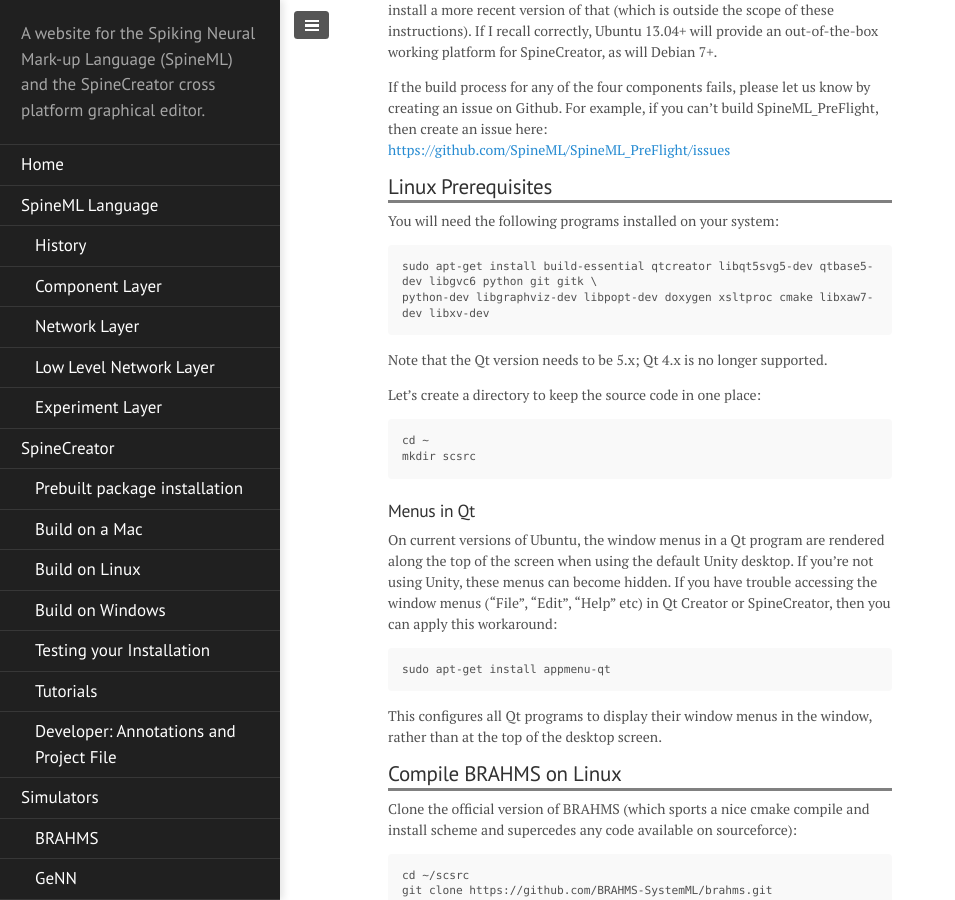
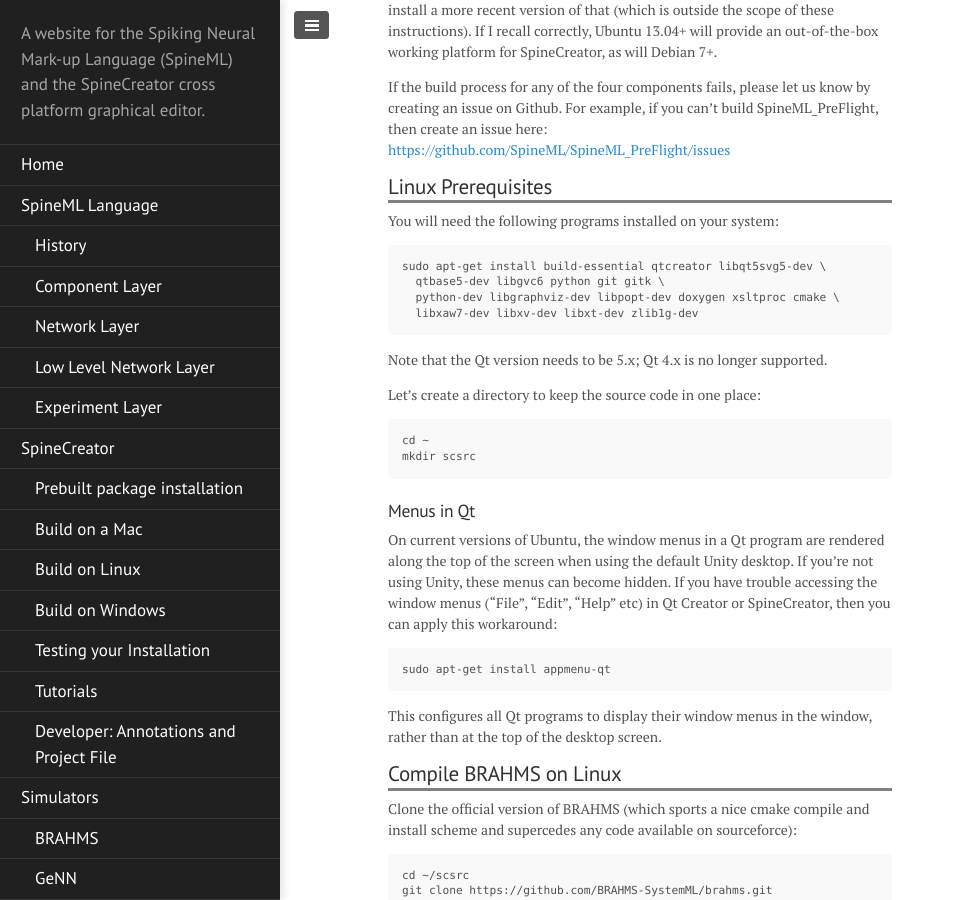
Before and after one commit to SpineML/spineml.github.io, a Jekyll site: the page built from spinecreator/sourcelin/index.md, in a window 1280 px wide and 900 px high, scrolled down 495 px. Shown: the whole window, without its empty margins (0-955 px from the left). Built offline with Jekyll 4.4.1, drawn with Linux system fonts in a browser that asks for light colours; nearby versions of some CDN libraries; library files that are not in the unit come from our copies.

Commit message:
A couple of extra libs that need to be installed

````diff
--- a/spinecreator/sourcelin/index.md
+++ b/spinecreator/sourcelin/index.md
@@ -42,8 +42,10 @@
 You will need the following programs installed on your system:
 
 ```
-sudo apt-get install build-essential qtcreator libqt5svg5-dev qtbase5-dev libgvc6 python git gitk \
-python-dev libgraphviz-dev libpopt-dev doxygen xsltproc cmake libxaw7-dev libxv-dev
+sudo apt-get install build-essential qtcreator libqt5svg5-dev \
+  qtbase5-dev libgvc6 python git gitk \
+  python-dev libgraphviz-dev libpopt-dev doxygen xsltproc cmake \
+  libxaw7-dev libxv-dev libxt-dev zlib1g-dev
 ```
 
 Note that the Qt version needs to be 5.x; Qt 4.x is no longer supported.
````
